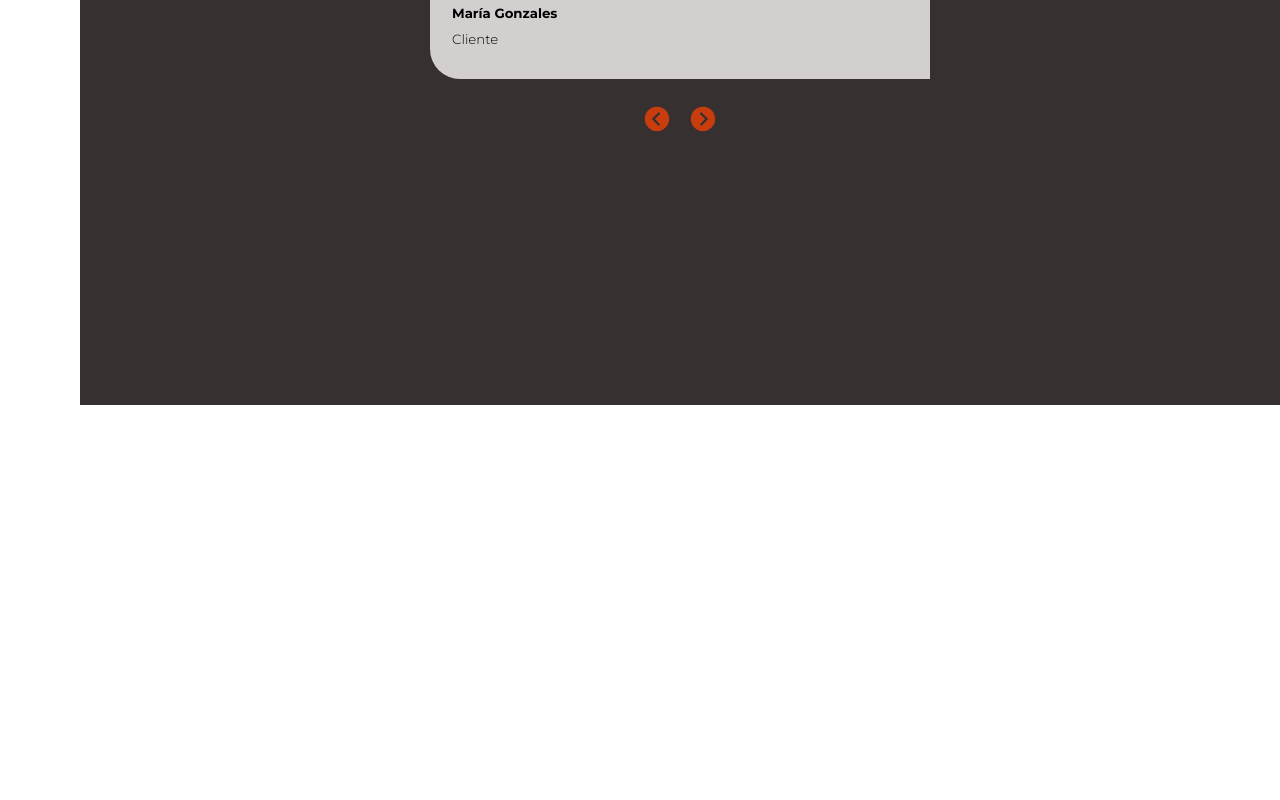
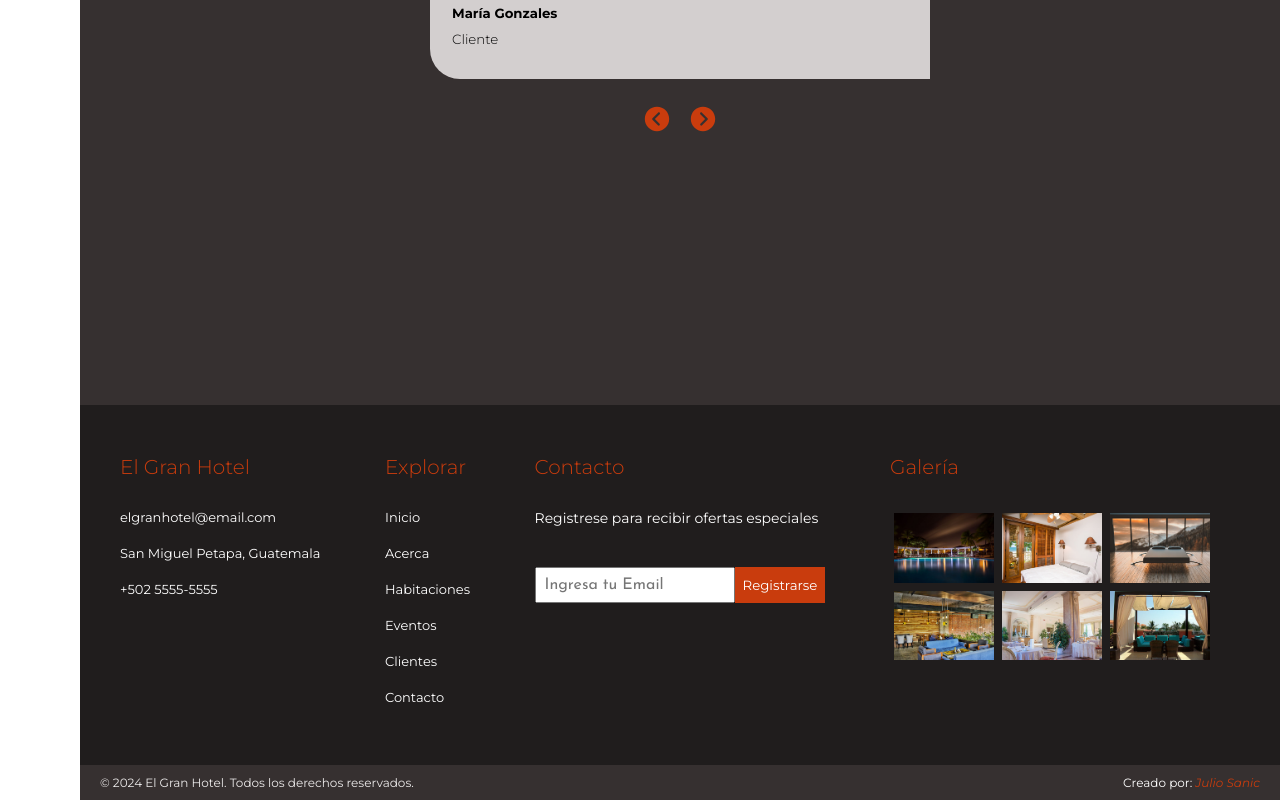
Before and after one commit to sanic16/react-gran-hotel, a React (Vite) app: page / in a window 1280 px wide. Shown: the part 3830-4630 px from the top of the page. Before the commit the page ends 4235 px from the top, so only its background shows below. Built offline with nearby package versions, Linux system fonts and the light colour scheme.

Commit message:
footer terminado

```diff
--- a/src/components/footer/Footer.module.css
+++ b/src/components/footer/Footer.module.css
@@ -0,0 +1,138 @@
+.footer{
+    margin-left: 8rem;
+}
+
+.main-part{
+    display: flex;
+    justify-content: space-between;
+    background-color: var(--black-1);
+    padding: 4rem;
+}
+
+.footer-heading{
+    font-size: 2.5rem;
+    font-weight: 300;
+    color: var(--secondary-color);
+    margin: 1rem 0 3rem 0;
+}
+
+.footer-list-item{
+    margin-bottom: 2rem;
+}
+
+.footer-list-link{
+    font-size: 1.4rem;
+    color: var(--white-1);
+}
+
+.contact p{
+    font-size: 1.5rem;
+    color: var(--white-1);
+    margin-bottom: 4rem;
+}
+
+.footer-form{
+    display: flex;
+}
+
+.footer-input{
+    width: 25rem;
+    padding: 1rem;
+    font-family: 'Josefin Sans', sans-serif;
+    font-size: 1.8rem;
+    color: var(--black-1);
+    outline: none;
+}
+
+.footer-btn{
+    padding: 1rem;
+    background-color: var(--secondary-color);
+    color: var(--white-1);
+    border: none;
+}
+
+.gallery{
+    max-width: 45rem;
+}
+
+.gallery-images{
+    display: flex;
+    flex-wrap: wrap;
+}
+
+.image-wrapper{
+    width: 12rem;
+    margin: .4rem;
+    overflow: hidden;
+}
+
+.footer-image{
+    backface-visibility: hidden;
+    transition: all .5s;
+}
+
+.footer-image:hover{
+    transform: scale(1.3);
+    opacity: .8;
+}
+
+.creator-part{
+    display: flex;
+    justify-content: space-between;
+    align-items: center;
+    background-color: var(--black-2);
+    padding: 1rem 4rem;
+}
+
+.copyright-text{
+    font-size: 1.3rem;
+    color: var(--white-2);
+}
+
+.text-right{
+    font-size: 1.4rem;
+    color: var(--white-1);
+}
+
+.text-right a{
+    color: var(--secondary-color);
+}
+@media screen and (max-width: 1300px){
+    .footer-heading{
+        font-size: 2rem;
+    }
+
+    .footer-list-link{
+        font-size: 1.3rem;
+    }
+
+    .contact p{
+        font-size: 1.4rem;
+    }
+
+    .footer-input{
+        width: 20rem;
+        padding: 0.8rem;
+        font-size: 1.6rem;
+    }
+
+    .footer-btn{
+        padding: 0.8rem;
+    }
+
+    .gallery{
+        max-width: 35rem;
+    }
+
+    .image-wrapper{
+        width: 10rem;
+    }
+
+    .creator-part{
+        padding: 1rem 2rem;
+    }
+
+    .creator-part p{
+        font-size: 1.2rem;
+    }
+}
--- a/src/components/footer/Footer.tsx
+++ b/src/components/footer/Footer.tsx
@@ -1,8 +1,92 @@
+import classes from './Footer.module.css'
+
+import { footer_contact, footer_images, footer_navigation } from '../../utils/data'
 
 const Footer = () => {
   return (
-    <footer>
+    <footer className={classes.footer}>
+        <div className={classes['main-part']}>
 
+            <div className={classes['footer-list-wrapper']}>
+                <h3 className={classes['footer-heading']}>
+                    El Gran Hotel
+                </h3>
+                <ul className={classes['footer-list']}>
+                    {
+                        footer_contact.map(item => (
+                            <li className={classes['footer-list-item']} key={item.id}>
+                                <a href="#" className={classes['footer-list-link']}>
+                                    {item.data}
+                                </a>
+                            </li>
+                        ))
+                    }
+                </ul>
+            </div>
+            <div className={classes['footer-list-wrapper']}>
+                <h3 className={classes['footer-heading']}>
+                    Explorar
+                </h3>
+                <ul className={classes['footer-list']}>
+                {
+                        footer_navigation.map(item => (
+                            <li className={classes['footer-list-item']} key={item.id}>
+                                <a href={item.url} className={classes['footer-list-link']}>
+                                    {item.text}
+                                </a>
+                            </li>
+                        ))
+                    }
+                </ul>
+            </div>
+
+            <div className={classes.contact}>
+                <h3 className={classes['footer-heading']}>
+                    Contacto
+                </h3>
+                <p>
+                    Registrese para recibir ofertas especiales
+                </p>
+                <form className={classes['footer-form']}>
+                    <input type="text" className={classes['footer-input']} placeholder='Ingresa tu Email' />
+                    <button className={classes['footer-btn']}>
+                        Registrarse
+                    </button>
+                </form>
+            </div>
+
+            <div className={classes.gallery}>
+                <h3 className={classes['footer-heading']}>
+                    Galería
+                </h3>
+                <div className={classes['gallery-images']}>
+                    {
+                        footer_images.map(item => (
+                            <div className={classes['image-wrapper']}>
+                                <img src={item.image} alt={item.image} className={classes['footer-image']} />
+                            </div>
+                        ))
+                    }
+                </div>
+            </div>
+
+
+        </div>
+        <div className={classes['creator-part']}>
+                <div className={classes['copyright-text']}>
+                    <p>
+                        &copy; { new Date().getUTCFullYear() } El Gran Hotel. Todos los derechos reservados.
+                    </p>
+                </div>
+                <div className={classes['text-right']}>
+                    <p>
+                        Creado por: <i><a href='https://juliosanic.'>
+                            Julio Sanic
+                        </a>
+                        </i>
+                    </p>
+                </div>
+        </div>
     </footer>
   )
 }
--- a/src/utils/data.ts
+++ b/src/utils/data.ts
@@ -117,9 +117,94 @@ const customers = [
     }
 ]
 
+const footer_contact = [
+    {
+        id: 1,
+        data: 'elgranhotel@email.com'
+    },
+    {
+        id: 2,
+        data: 'San Miguel Petapa, Guatemala'
+    },
+    {
+        id: 3,
+        data: '+502 5555-5555'
+    }
+]
+
+const footer_navigation = [
+    {
+        id: 1,
+        text: 'Inicio',
+        url: '#home'
+    },
+    {
+        id: 2,
+        text: 'Acerca',
+        url: '#about'
+    },
+    {
+        id: 3,
+        text: 'Habitaciones',
+        url: '#rooms'
+    },
+    {
+        id: 4,
+        text: 'Eventos',
+        url: '#events'
+    },
+    {
+        id: 5,
+        text: 'Clientes',
+        url: '#customers'
+    },
+    {
+        id: 6,
+        text: 'Contacto',
+        url: '#contact'
+    }
+]
+
+import gallery_image_1 from '../assets/gallery-img-1.jpeg'
+import gallery_image_2 from '../assets/gallery-img-2.jpeg'
+import gallery_image_3 from '../assets/gallery-img-3.jpeg'
+import gallery_image_4 from '../assets/gallery-img-4.jpeg'
+import gallery_image_5 from '../assets/gallery-img-5.jpeg'
+import gallery_image_6 from '../assets/gallery-img-6.jpeg'
+
+const footer_images = [
+    {
+        id: 1,
+        image: gallery_image_1
+    },
+    {
+        id: 2,
+        image: gallery_image_2
+    },
+    {
+        id: 3,
+        image: gallery_image_3
+    },
+    {
+        id: 4,
+        image: gallery_image_4
+    },
+    {
+        id: 5,
+        image: gallery_image_5
+    },
+    {
+        id: 6,
+        image: gallery_image_6
+    }
+]
+
 export {
     social_data,
     navigation_data,
     rooms_data,
-    customers
+    customers,
+    footer_contact,
+    footer_navigation,
+    footer_images
 }
```
